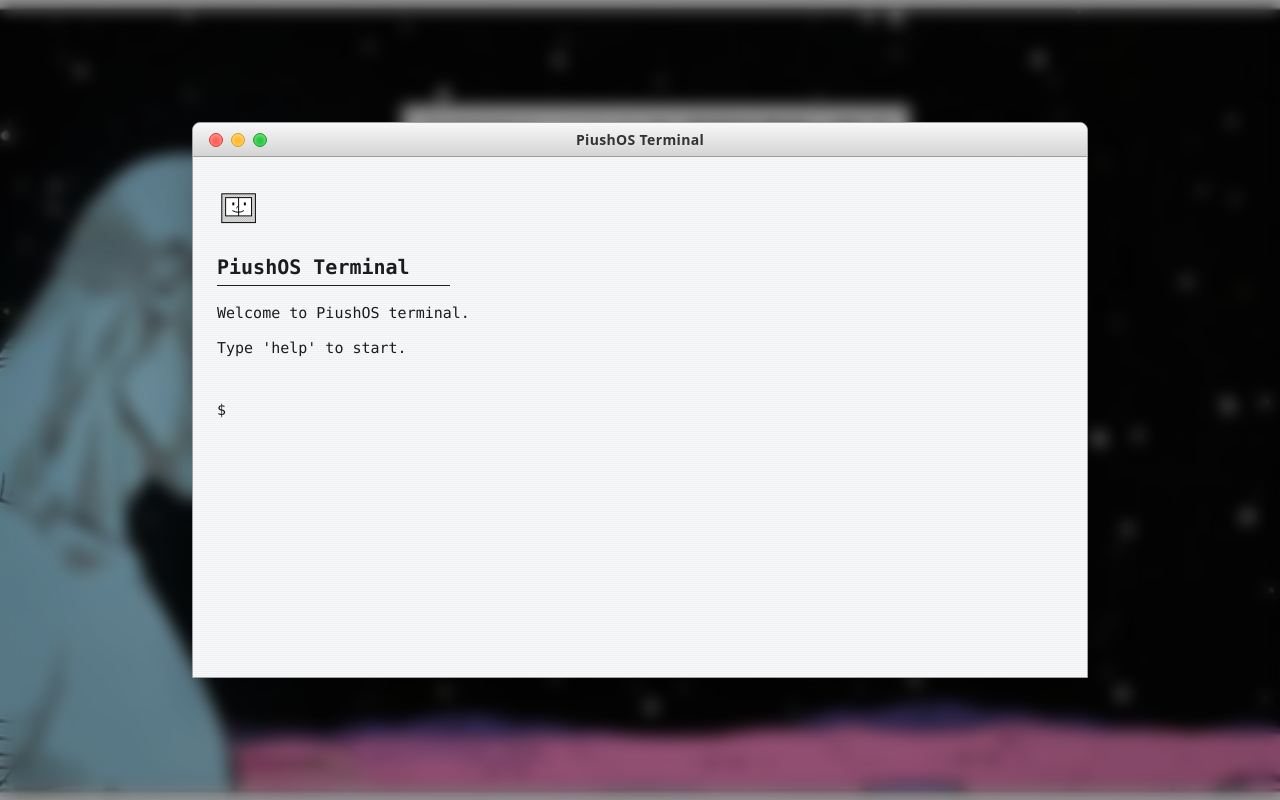
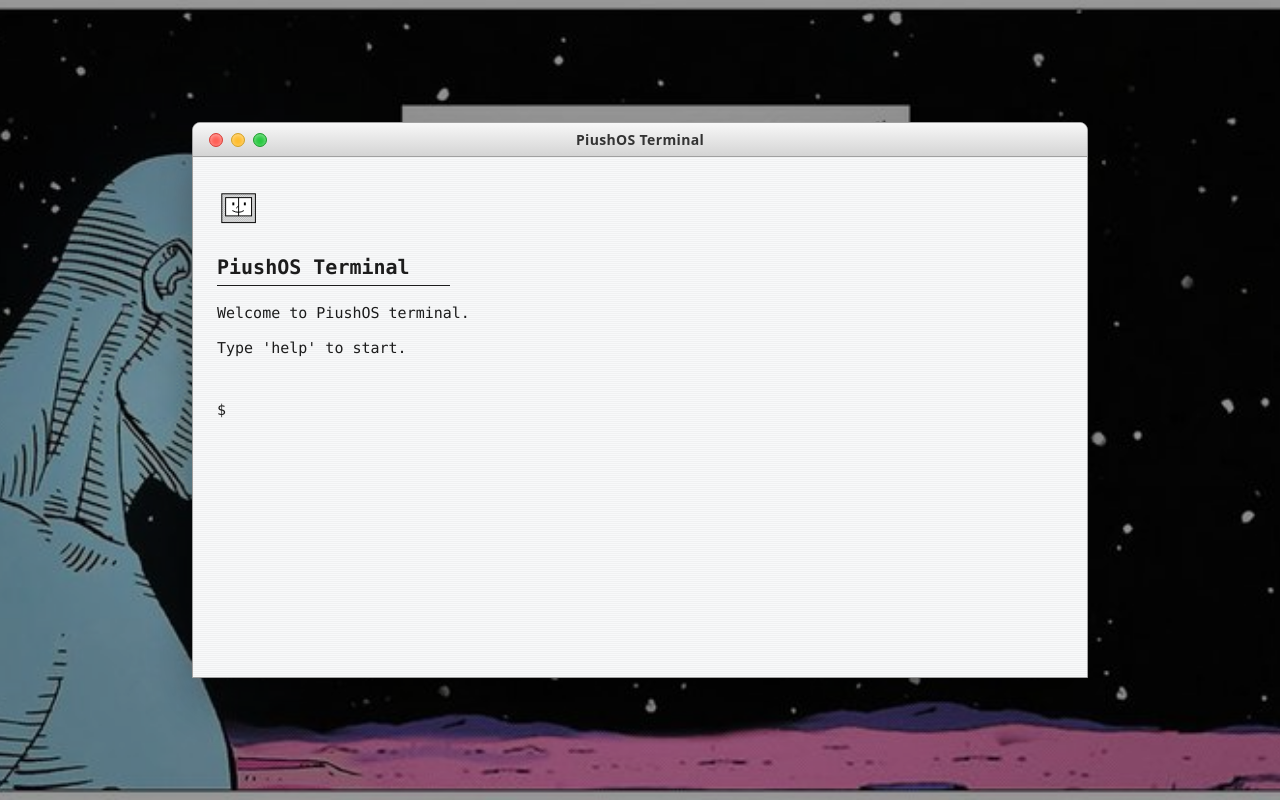
Before and after one commit to Piushhh/piushyawns, a React (Vite) app: page / in a window 1280 px wide. Both pictures are taken after a click on the button "Open terminal". Built offline with nearby package versions, Linux system fonts and the light colour scheme.

Commit message:
Blur background when terminal prompted

```diff
--- a/src/components/Terminal.jsx
+++ b/src/components/Terminal.jsx
@@ -131,7 +131,7 @@
 	}
 
 	return (
-		<div className="fixed inset-0 z-20 flex items-center justify-center bg-black/40 p-4 backdrop-blur-sm">
+		<div className="fixed inset-0 z-20 flex items-center justify-center bg-black/40 p-4">
 			<div className="w-full max-w-4xl overflow-hidden rounded-t-lg border border-[#a0a0a0] shadow-2xl shadow-black/50 bg-[#f4f5f5]">
 
 				{/* Classic Mac OS Title bar */}
```
